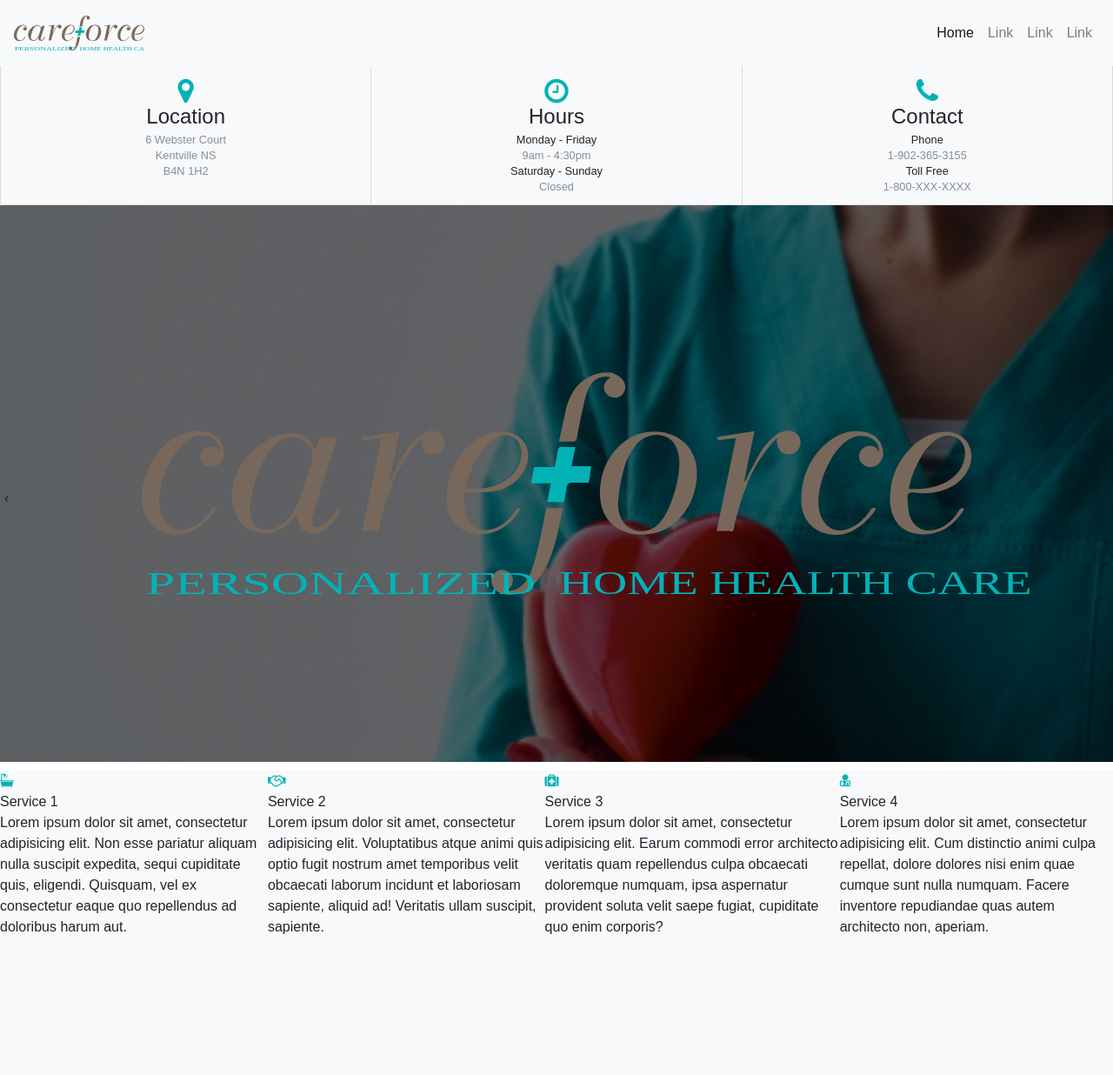
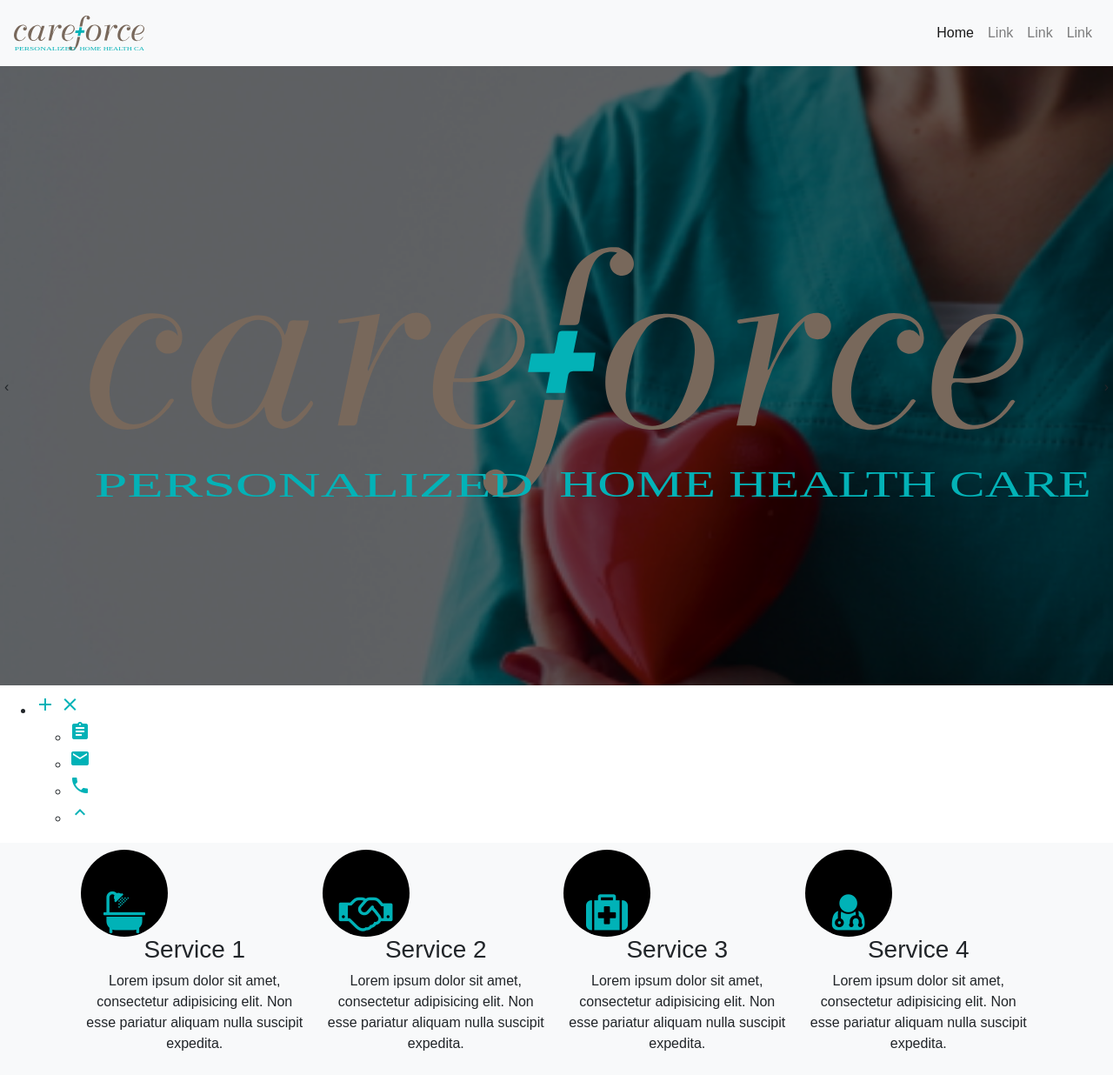
Before and after one commit to GingaRanga/careforce, a PHP site: page / in a window 1280 px wide. Shown: the whole page at 87% size. Before the commit the page ends 1074 px from the top, so only its background shows below. Run offline with PHP 8.4, Linux system fonts and the light colour scheme; some libraries are stand-ins or nearby versions.

Commit message:
fixed up header, owl carousel, moving onto services section.

```diff
--- a/package.json
+++ b/package.json
@@ -10,7 +10,10 @@
   "license": "ISC",
   "dependencies": {
     "bootstrap": "^4.0.0-beta",
-    "owl.carousel": "^2.2.0"
+    "material-design-icons": "^3.0.1",
+    "mfb": "^0.12.0",
+    "owl.carousel": "^2.2.0",
+    "popper.js": "^1.12.5"
   },
   "devDependencies": {
     "browser-sync": "^2.18.13",
--- a/src/css/style.css
+++ b/src/css/style.css
@@ -23,6 +23,9 @@
   display: none;
   visibility: hidden; }
 
+.owl-theme .owl-nav {
+  margin-top: 0; }
+
 /*******************
 	STYLE ASSETS
 *******************/
@@ -40,7 +43,7 @@
 .hero-img-1 {
   background-image: url(../assets/img/carousel-1.jpg);
   position: relative;
-  height: 80vh;
+  height: 90vh;
   background-attachment: scroll;
   background-color: #00b2b7;
   background-position: center center;
@@ -59,7 +62,7 @@
 .hero-img-2 {
   background-image: url(../assets/img/carousel-2.jpg);
   position: relative;
-  height: 80vh;
+  height: 90vh;
   background-attachment: scroll;
   background-color: #00b2b7;
   background-position: center center;
@@ -78,7 +81,7 @@
 .hero-img-3 {
   background-image: url(../assets/img/carousel-3.jpg);
   position: relative;
-  height: 80vh;
+  height: 90vh;
   background-attachment: scroll;
   background-color: #00b2b7;
   background-position: center center;
@@ -117,3 +120,8 @@
   position: absolute;
   top: 50%;
   right: 0; }
+
+.icon-bg {
+  background: #000;
+  width: 100px;
+  height: 100px; }
--- a/src/index.html
+++ b/src/index.html
@@ -51,6 +51,8 @@
 	<!-- BOOTSTRAP 4 STYLESHEETS & CUSTOM - before all other stylesheets -->
 	<link rel="stylesheet" href="css/bootstrap.css">
 	<link rel="stylesheet" href="css/style.css">
+	<!-- Google Material Icons -->
+	<link href="https://fonts.googleapis.com/icon?family=Material+Icons" rel="stylesheet">
 	<!-- FontAwesome -->
 	<link rel="stylesheet" href="https://cdnjs.cloudflare.com/ajax/libs/font-awesome/4.7.0/css/font-awesome.min.css" integrity="sha256-eZrrJcwDc/3uDhsdt61sL2oOBY362qM3lon1gyExkL0=" crossorigin="anonymous" />
 	<!-- Owl carousel -->
@@ -90,7 +92,7 @@
 
 <!-- CONTACT BANNER //////////////////////////////////////////////////////////////////// -->
 
-	<div class="card-group text-center top-nav">
+	<!--<div class="card-group text-center top-nav">
 		<div class="card bg-light">
 			<div class="card-body" style="line-height: 1px;">
 				<i class="fa fa-map-marker fa-2x" aria-hidden="true"></i>
@@ -120,7 +122,7 @@
 				<p class="card-text"><small class="text-muted">1&#45;800&#45;XXX&#45;XXXX</small></p>
 			</div>
 		</div>
-	</div>
+	</div>-->
 
 <!-- HTML5 HERO CAROUSEL /////////////////////////////////////////////////////////////////// -->
 
@@ -136,28 +138,81 @@
 		</div>
 	</div>
 
+	<ul id="menu" class="mfb-component--br mfb-zoomin" data-mfb-toggle="hover">
+		<li class="mfb-component__wrap">
+			<!-- the main menu button -->
+			<a data-mfb-label="Let's get in touch&#33;" class="mfb-component__button--main">
+				<!-- the main button icon visibile by default -->
+				<i class="mfb-component__main-icon--resting material-icons">add</i>
+				<!-- the main button icon visibile when the user is hovering/interacting with the menu -->
+				<i class="mfb-component__main-icon--active material-icons">clear</i>
+			</a>
+			<ul class="mfb-component__list">
+			<!-- a child button, repeat as many times as needed -->
+				<li>
+					<a href="#" type="button" data-toggle="modal" data-target="#" data-mfb-label="Request a proposal" class="mfb-component__button--child">
+						<i class="mfb-component__child-icon material-icons">assignment</i>
+					</a>
+				</li>
+				<li>
+					<a href="#" target="_top" data-mfb-label="Send us an email" class="mfb-component__button--child">
+						<i class="mfb-component__child-icon material-icons">email</i>
+					</a>
+				</li>
+				<li>
+					<a href="tel:+19023855551" target="_top" data-mfb-label="Phone us at +19023855551" class="mfb-component__button--child">
+						<i class="mfb-component__child-icon material-icons">phone</i>
+					</a>
+				</li>
+				<li>
+					<a href="#page-top" data-mfb-label="Back to top of page" class="mfb-component__button--child">
+						<i class="mfb-component__child-icon material-icons">keyboard_arrow_up</i>
+					</a>
+				</li>
+			</ul><!-- /.mfb-component__list -->
+		</li><!-- /.mfb-component__wrap -->
+	</ul><!-- /#menu -->
+
 <!-- SERVICES BANNER //////////////////////////////////////////////////////////////////// -->
 
-	<section class="bg-light d-flex">
-		<div>
-			<div class="icon"><i class="fa fa-bath" aria-hidden="true"></i></div>
-			<div class="title">Service 1</div>
-			<p class="text">Lorem ipsum dolor sit amet, consectetur adipisicing elit. Non esse pariatur aliquam nulla suscipit expedita, sequi cupiditate quis, eligendi. Quisquam, vel ex consectetur eaque quo repellendus ad doloribus harum aut.</p>
-		</div>
-		<div>
-			<div class="icon"><i class="fa fa-handshake-o" aria-hidden="true"></i></div>
-			<div class="title">Service 2</div>
-			<p class="text">Lorem ipsum dolor sit amet, consectetur adipisicing elit. Voluptatibus atque animi quis optio fugit nostrum amet temporibus velit obcaecati laborum incidunt et laboriosam sapiente, aliquid ad! Veritatis ullam suscipit, sapiente.</p>
-		</div>
-		<div>
-			<div class="icon"><i class="fa fa-medkit" aria-hidden="true"></i></div>
-			<div class="title">Service 3</div>
-			<p class="text">Lorem ipsum dolor sit amet, consectetur adipisicing elit. Earum commodi error architecto veritatis quam repellendus culpa obcaecati doloremque numquam, ipsa aspernatur provident soluta velit saepe fugiat, cupiditate quo enim corporis?</p>
-		</div>
-		<div>
-			<div class="icon"><i class="fa fa-user-md" aria-hidden="true"></i></div>
-			<div class="title">Service 4</div>
-			<p class="text">Lorem ipsum dolor sit amet, consectetur adipisicing elit. Cum distinctio animi culpa repellat, dolore dolores nisi enim quae cumque sunt nulla numquam. Facere inventore repudiandae quas autem architecto non, aperiam.</p>
+	<section class="bg-light">
+		<div class="container d-flex text-center">
+			<div class="p-2">
+				<div class="icon-bg rounded-circle">
+					<div class="icon pt-5 pb-5">
+						<i class="fa fa-bath fa-3x" aria-hidden="true"></i>
+					</div>
+				</div>
+				<h3 class="title">Service 1</h3>
+				<p class="text">Lorem ipsum dolor sit amet, consectetur adipisicing elit. Non esse pariatur aliquam nulla suscipit expedita.</p>
+			</div>
+			<div class="p-2">
+				<div class="icon-bg rounded-circle">
+					<div class="icon pt-5 pb-5">
+						<i class="fa fa-handshake-o fa-3x" aria-hidden="true"></i>
+					</div>
+				</div>
+				<h3 class="title">Service 2</h3>
+				<p class="text">Lorem ipsum dolor sit amet, consectetur adipisicing elit. Non esse pariatur aliquam nulla suscipit expedita.</p>
+			</div>
+			<div class="p-2">
+				<div class="icon-bg rounded-circle">
+					<div class="icon pt-5 pb-5">
+						<i class="fa fa-medkit fa-3x" aria-hidden="true"></i>
+					</div>
+				</div>
+				<h3 class="title">Service 3</h3>
+				<p class="text">Lorem ipsum dolor sit amet, consectetur adipisicing elit. Non esse pariatur aliquam nulla suscipit expedita.</p>
+			</div>
+			<div class="p-2">
+				<div class="icon-bg rounded-circle">
+					<div class="icon pt-5 pb-5">
+						<i class="fa fa-user-md fa-3x" aria-hidden="true"></i>
+					</div>
+				</div>
+				<h3 class="title">Service 4</h3>
+				<p class="text">Lorem ipsum dolor sit amet, consectetur adipisicing elit. Non esse pariatur aliquam nulla suscipit expedita.</p>
+			</div>
 		</div>
 	</section>
 
@@ -175,6 +230,7 @@
 	<script src="js/bootstrap.min.js"></script>
 <!-- OWL CAROUSEL /////////////////////////////////////////////////////////////////////////// -->
 	<script src="../node_modules/owl.carousel/dist/owl.carousel.min.js"></script>
+	<script src="../node_modules/mfb/src/mfb.min.js"></script>
 <!-- CUSTOM JS ////////////////////////////////////////////////////////////////////////////// -->
 	<script src="js/custom.js"></script>
 
--- a/src/scss/_mixins.scss
+++ b/src/scss/_mixins.scss
@@ -33,7 +33,7 @@
 
 @mixin heroImg(){
 	position: relative;
-	height: 80vh;
+	height: 90vh;
 	background-attachment: scroll;
 	background-color: $brand-dark;
 	background-position: center center;
--- a/src/scss/_nav.scss
+++ b/src/scss/_nav.scss
@@ -24,5 +24,6 @@
 	visibility: hidden;
 }
 
-.main-nav{
+.owl-theme .owl-nav{
+	margin-top: 0;
 }
--- /dev/null
+++ b/src/scss/_services.scss
@@ -0,0 +1,5 @@
+.icon-bg{
+	background: #000;
+	width: 100px;
+	height: 100px;
+}
--- a/src/scss/style.scss
+++ b/src/scss/style.scss
@@ -16,3 +16,4 @@
 @import "mixins";
 @import "nav";
 @import "hero";
+@import "services";
```
Also changed, not shown: src/coming_soon/_notes/dwsync.xml (added, +13 -0 lines), src/coming_soon/index.html (added, +94 -0 lines), package-lock.json, src/assets/img/brand-logo-trans.svg (deleted), src/coming_soon/Under-Construction.jpg (added), src/coming_soon/banner-logo-2.png (added), src/coming_soon/brand-logo-trans-2.png (added), 3 other files.
